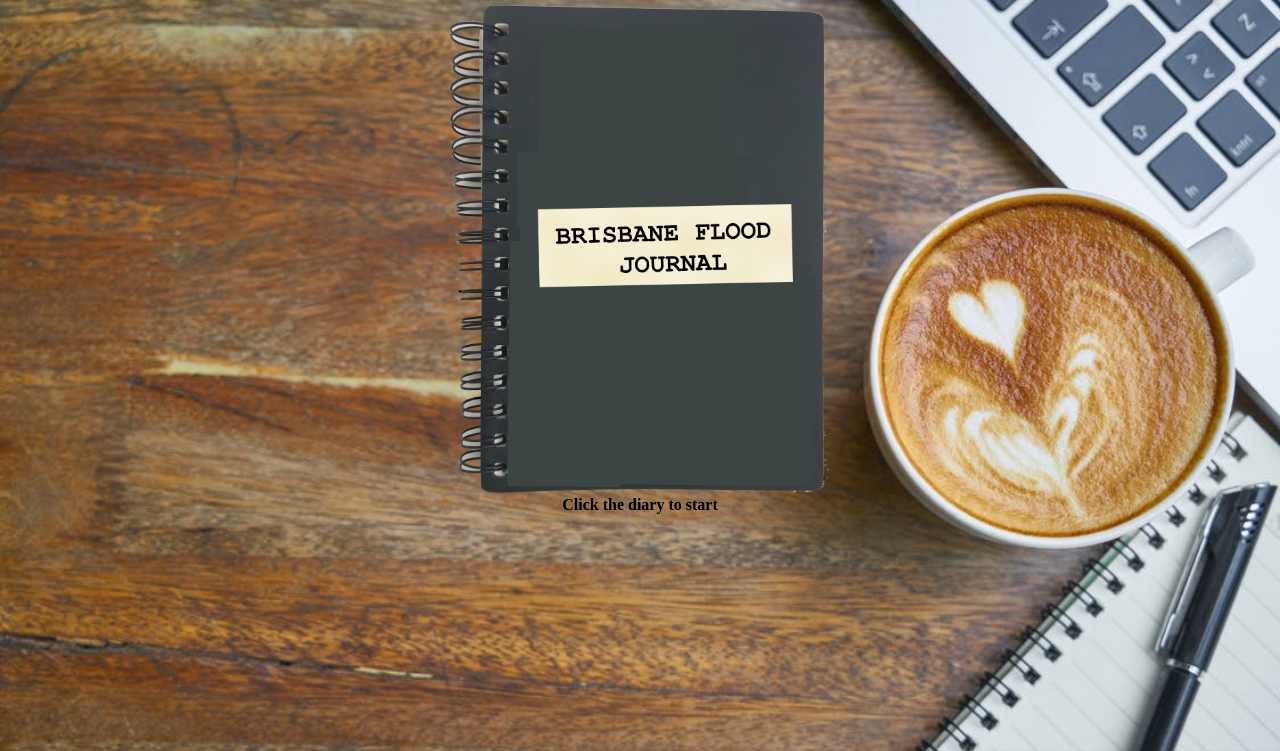
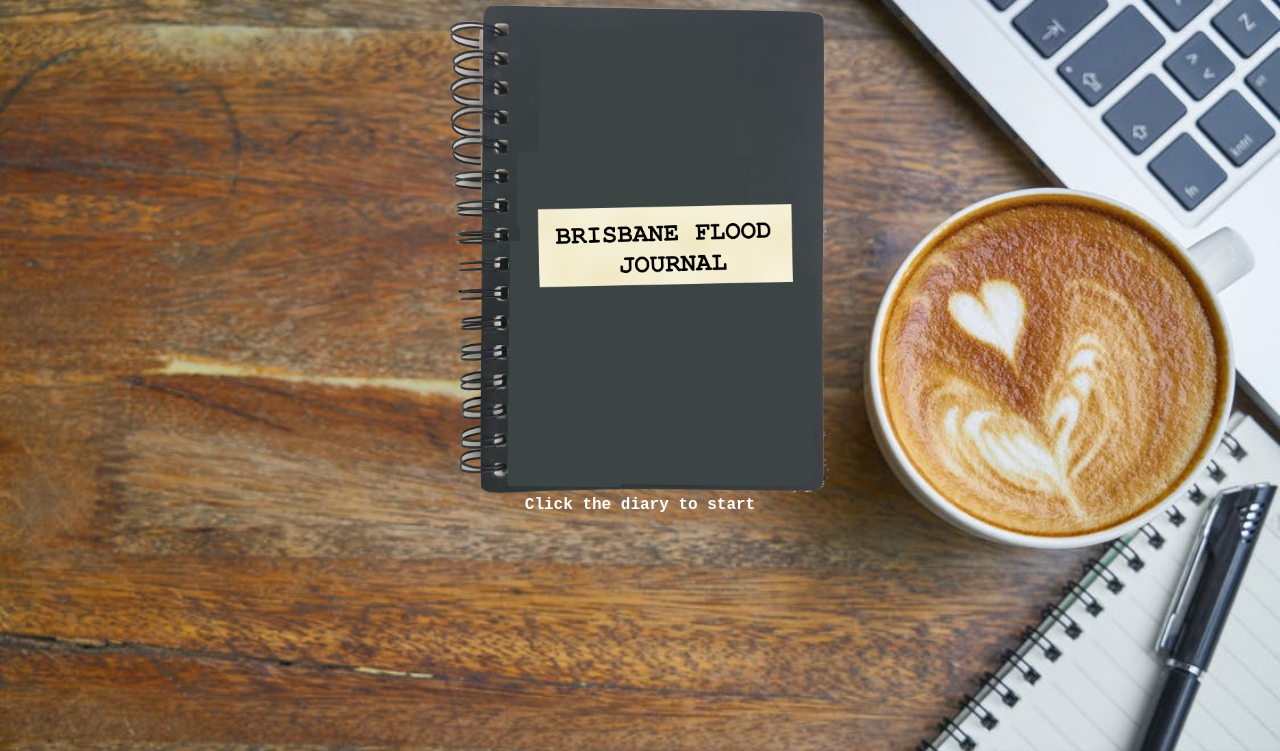
Before and after one commit to junz00/deco1800_puffin, a PHP site: page / in a window 1280 px wide. Shown: the top 751 px of the page. Run offline with PHP 8.4, Linux system fonts and the light colour scheme.

Commit message:
Override all fonts on Courier New

```diff
--- a/css/index.css
+++ b/css/index.css
@@ -12,4 +12,5 @@
 #front_text{
     text-align: center;
     display: block;
+    color: white;
 }
--- a/css/intro.css
+++ b/css/intro.css
@@ -4,10 +4,6 @@
     flex-direction: column;
     justify-content: center;
     align-items: center;
-}
-
-#enterName input, .introMessage, .nameInput, button{
-    font-family: 'Courier New', Courier, monospace;
 }
 
 #enterName{
--- a/css/map.css
+++ b/css/map.css
@@ -87,7 +87,6 @@
     border: 2px dashed black;
     width: 20%;
     text-align: center;
-    font-family: 'Courier New', Courier, monospace;
     position: absolute;
   }
 
--- a/css/style.css
+++ b/css/style.css
@@ -1,4 +1,4 @@
-h1, h2, p, a, figcaption, ul, button {
+* {
     font-family: 'Courier New', Courier, monospace;
 }
 
```
